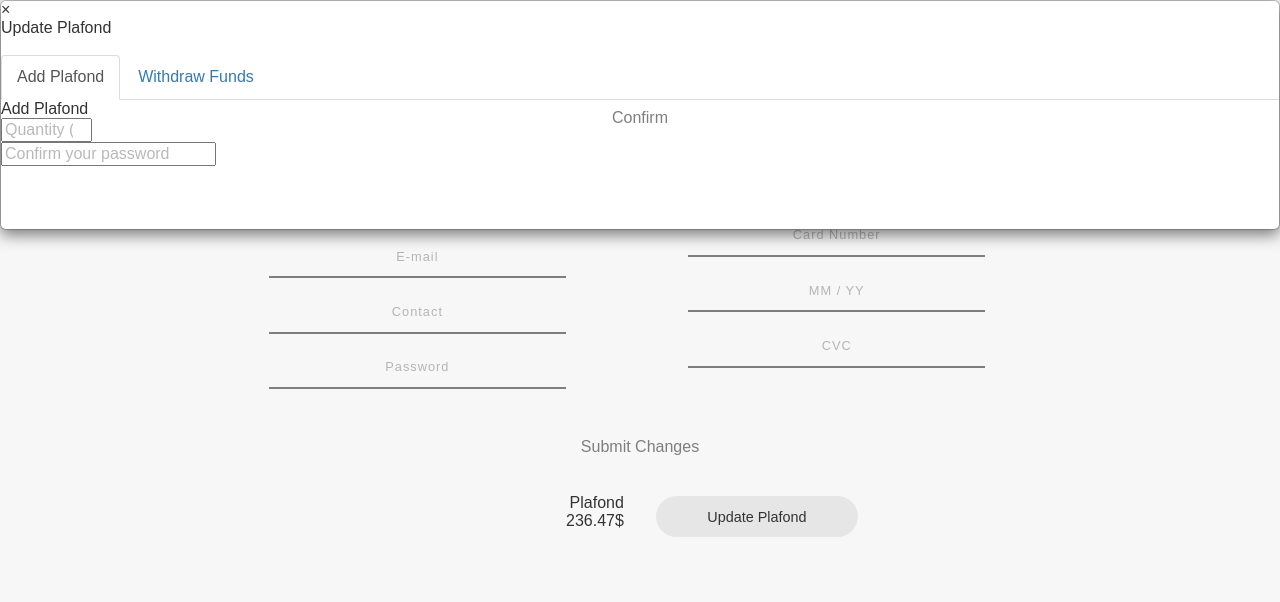
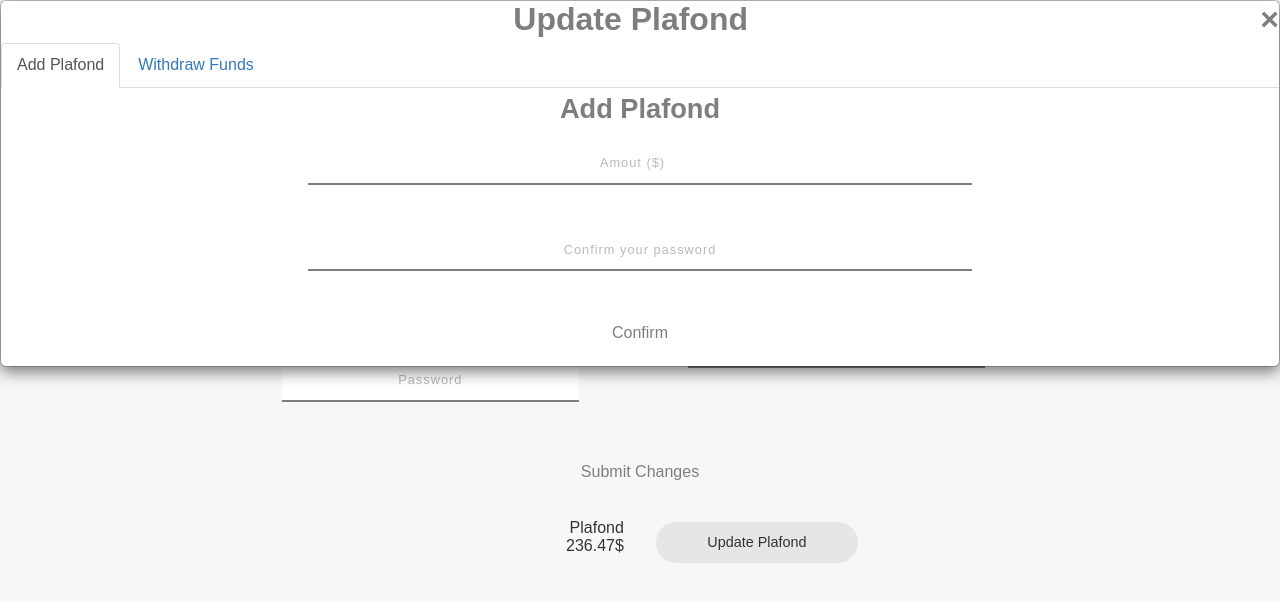
Before and after one commit to scbaptista/engweb, a plain HTML site: page page/perfil.html in a window 1280 px wide. Both pictures are taken after a click on the link "Update Plafond". Drawn offline with nearby package versions, Linux system fonts and the light colour scheme.

Commit message:
Retificação do Modal
O modal da pagina do profile (perfil) foi retificado.

```diff
--- a/css/style_profile.css
+++ b/css/style_profile.css
@@ -102,11 +102,24 @@ h1 {
 	letter-spacing: 1px;
 	text-align:center;
 }
+.tab-content input[type="number"], .tab-content input[type="password"] {
+  width: 52%;
+  padding: 1em 1em 1em 1em;
+  font-size: 0.8em;
+  margin: 1em 0;
+  outline: none;
+  color: #7e7e7e;
+  border: none;
+  border-bottom: 2px solid ;
+  letter-spacing: 1px;
+  text-align:center;
+}
+
 .profile-form input[type="text"] {
     background: none;
     display: block;
 }
-.profile-form input[type="password"] {
+.profile-form input[type="password"] .tab-content input[type="password"]  {
      background: none;
     display: block;
 }
@@ -114,7 +127,7 @@ h1 {
      background: none;
     display: block;
 }
-.profile-form input[type="number"] {
+.profile-form input[type="number"] .tab-content input[type="number"] {
      background: none;
     display: block;
 }
@@ -138,6 +151,19 @@ h1 {
     padding: 0.7em 0;
     font-size: 0.9em;
 }
+.submitAddWith{
+  margin-top: 5%;
+}
+.submitAddWith a:hover{
+  color: #7e7e7e;
+  background: #002242;
+  transition: .5s all;
+-webkit-transition: .5s all;
+  -moz-transition: .5s all;
+  -o-transition: .5s all;
+  -ms-transition: .5s all;
+}
+
 .submit a:hover {
     color: #7e7e7e;
     background: #002242;
@@ -480,14 +506,29 @@ h1 {
 }
 
 
-#id01 h2{
-    font-size: 1.3em;
-    color: black;
-    font-weight: 700;
-    margin: 0.25em auto;
+.modal-content h2{
+  font-size: 2em;
+  color: #7e7e7e;
+  font-weight: 700;
+  margin-bottom: 5px;
+}
+.modal-content #exitModal{
+  cursor:pointer;
+  float:right
 }
 
-#id01 .submit{
-    margin: 1% auto;
-    width: 75%;
+.modal-content #exitModal:hover{
+      magin:10px;
+      background: #002242;
 }
+
+.tab-content{
+  text-align: center;
+}
+
+.tab-content h3{
+  font-size: 1.7em;
+  color: #7e7e7e;
+  font-weight: 700;
+  margin: 5px;
+}
--- a/page/perfil.html
+++ b/page/perfil.html
@@ -6,26 +6,23 @@
     <meta charset="utf-8">
     <meta http-equiv="X-UA-Compatible" content="IE=edge">
     <meta name="viewport" content="width=device-width, initial-scale=1">
-
     <title>Profile</title>
     <link rel="stylesheet" href="https://www.w3schools.com/w3css/4/w3.css">
     <link rel="stylesheet" href="https://cdnjs.cloudflare.com/ajax/libs/font-awesome/4.7.0/css/font-awesome.min.css">
     <link rel="stylesheet" href="https://cdnjs.cloudflare.com/ajax/libs/font-awesome/4.7.0/css/font-awesome.min.css">
+    <!--Ajax para atualizar a pagina para quando for utilizar o modal -->
+    <script src="https://ajax.googleapis.com/ajax/libs/jquery/3.3.1/jquery.min.js"></script>
+    <script src="https://maxcdn.bootstrapcdn.com/bootstrap/3.3.7/js/bootstrap.min.js"></script>
    <!-- Bootstrap -->
     <link href="../css/bootstrap/bootstrap.min.css" rel="stylesheet">
     <!-- Font Awesome -->
     <link href="../css/font-awesome/css/font-awesome.min.css" rel="stylesheet">
     <!-- Custom Theme Style -->
     <link href="../css/style_profile.css" rel="stylesheet">
-
     <script src="../js/config.js"></script>
-
     <script type="application/x-javascript"> addEventListener("load", function() { setTimeout(hideURLbar, 0); }, false); function hideURLbar(){ window.scrollTo(0,1); } </script>
-
-
         <!-- jQuery -->
     <script src="../js/jquery.min.js"></script>
-
   </head>
 
   <body onload="loadPagePerfil();">
@@ -33,11 +30,13 @@
   <h1>Profile</h1>
   <!-- main -->
   <div class="main">
+    <!-- Form da pagina -->
     <form action="#" method="post">
-
+      <!-- Parte esquerda do formulario-->
       <div class="w3">
         <div class="profile-form ">
           <div class="perfil-form">
+            <!--Caixas de texto do formulario esquerdo -->
             <input id ="name" type="text" name="username" placeholder="Username" >
             <input id ="name" type="text" name="name" placeholder="Full Name">
             <input id ="email" type="email" name="email" placeholder="E-mail">
@@ -46,7 +45,8 @@
           </div>
         </div>
       </div>
-
+      <!-- Fim da parte esquerda do formulario-->
+      <!-- Parte direita do formulario-->
       <div class="agile">
         <div class="profile-form">
           <h3>Credit Card Details</h3>
@@ -56,84 +56,82 @@
           <i class="fa fa-cc-discover"></i>
           <i class="fa fa-cc-paypal"></i>
           <div class="perfil-form">
+            <!--Caixas de texto do formulario direito -->
             <input id= "credit-number" name="credit-number" class="cc-number" type="text" placeholder="Card Number">
             <input id= "credit-expires" name="credit-expires" class="cc-expires" type="text" placeholder="MM / YY">
             <input name="credit-cvc" type="text" pattern="^\d{3}" title="only digits"  class="cc-cvc" maxlength="3" placeholder="CVC">
           </div>
         </div>
       </div>
-
+      <!--Fim da parte direita do formulario-->
+      <!-- Botao central -->
       <div class= "submit">
         <a class="btn btn-default submit" href="#" >Submit Changes</a>
       </div>
-
+      <!--Fim do Botao central -->
     </form>
-
+    <!--Fim do formulario da Pagina-->
+    <!--Apresentação do Plafond na zona final da Pagina -->
     <div class="plafond">
       <div class="currentPlafond">
         <h6>Plafond</h6>
         <span>236.47$</span>
       </div>
+      <!--Botao que vai abrir o modal-->
       <div class="addWithdraw">
         <a class="btn btn-default submit" data-dismiss="modal" href="javascript:getModalWithDrow('block');">Update Plafond</a>
       </div>
     </div>
+    <!--Fim da presentação do Plafond na zona final da Pagina -->
   </div>
 
-
-
+    <!-- Modal-->
     <div id="modelFrame" class="modal">
-
       <!-- Modal content -->
       <div class="modal-content">
-         <span onclick="getModalWithDrow('none');" class="">&times;</span>
-         <h2>Update Plafond</h2>
-        <br>
-
+        <h2 style="text-align:center;">
+          Update Plafond
+          <span id="exitModal" onclick="getModalWithDrow('none');">&times;</span>
+        </h2>
         <ul class="nav nav-tabs">
-             <li class="active"><a data-toggle="tab" href="#sa">Add Plafond</a></li>
-              <li><a data-toggle="tab" href="#saaa">Withdraw Funds</a></li>
+          <li class="active"><a data-toggle="tab" href="#add">Add Plafond</a></li>
+          <li><a data-toggle="tab" href="#withdraw">Withdraw Funds</a></li>
         </ul>
-
+        <!-- Conteudo do Tab-->
         <div class="tab-content">
-            <div id="sa" class="tab-pane fade in active">
+          <div id="add" class="tab-pane fade in active">
+            <!-- Modal Add Plafond-->
             <h3>Add Plafond</h3>
-              <div class="add-css">
-                <form action="#" method="post">
+            <form action="" method="post">
               <span class="dlr">
-                    <input type="number" placeholder="Quantity (&dollar;)" min="0" max="10000" step="1" value="" name="quantity" id="quantity" required="required" />
+                <input type="number" placeholder="Amout (&dollar;)" min="0" max="10000" step="0.5" value="" name="quantity" id="quantity" required="required" />
               </span>
               <br>
-                  <input id ="conf" type="password" name="conf" placeholder="Confirm your password">
               <br>
-                  <div class= "submit">
+              <input id ="conf" type="password" name="conf" placeholder="Confirm your password"><br>
+              <div class= "submitAddWith">
+                <a class="btn btn-default submit" href="">Confirm</a>
+              </div>
+            </form>
+          </div>
+          <!-- Modal Withdraw Funds-->
+          <div id="withdraw" class="tab-pane fade">
+            <h3>Withdraw Funds</h3>
+            <form action="" method="post">
+              <span class="dlr">
+                <input type="number" placeholder="Amout (&dollar;)" min="0" max="10000" step="0.5" value="" name="quantity" id="quantity" required="required" />
+              </span>
+              <br>
+              <br>
+              <input id ="conf" type="password" name="conf" placeholder="Confirm your password"><br>
+              <div class= "submitAddWith">
                 <a class="btn btn-default submit" href="">Confirm</a>
               </div>
             </form>
           </div>
         </div>
       </div>
-
-          <div id="saaa" class="tab-pane fade">
-           <h3>Withdraw Funds</h3>
-           <form action="" method="post">
-               <span class="dlr">
-                <input type="number" placeholder="Amout (&dollar;)" min="0" max="10000" step="0.5" value="" name="quantity" id="quantity" required="required" />
-               </span>
-               <br>
-               <input id ="conf" type="password" name="conf" placeholder="Confirm your password"><br>
-               <div class= "submit">
-                 <a class="btn btn-default submit" href="">Confirm</a>
     </div>
-            </form>
-          </div>
-
-
-          </div>
-        </div>
-
-
-
 
   </body>
 </html>
```
Lines whose indentation alone changed are shown as unchanged.
